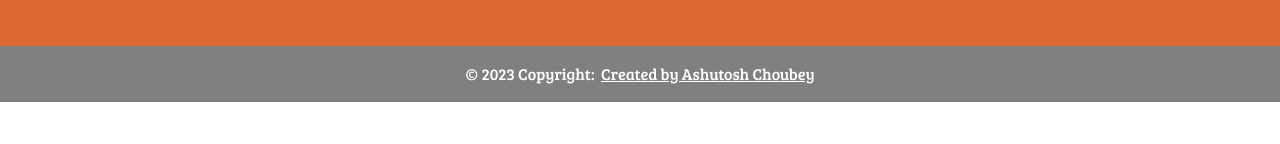
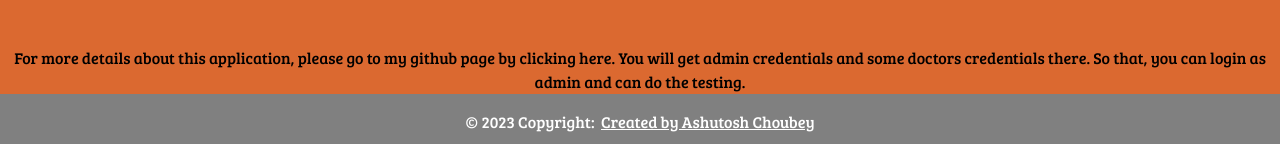
Before and after one commit to ashu123git/SafeHealthCare-Doctors-Appointment-App, a React (Create React App) app in the folder frontend/: page / in a window 1280 px wide. Shown: the part 1008-1152 px from the top of the page. Before the commit the page ends 1110 px from the top, so only its background shows below. Built offline with nearby package versions, Linux system fonts and the light colour scheme; no server answers; sample sign-in values are in the browser's storage; a web font is replaced by a local one.

Commit message:
Footer changes

```diff
--- a/frontend/src/components/Footer.js
+++ b/frontend/src/components/Footer.js
@@ -49,6 +49,12 @@ const Footer = () => {
             <i className="fab fa-twitter"></i>
           </Link>
         </div>
+        <div className="text-center text-black">
+          For more details about this application, please go to my github page
+          by clicking here. You will get admin credentials and some doctors
+          credentials there. So that, you can login as admin and can do the
+          testing.
+        </div>
         <div
           className="text-center text-white p-3"
           style={{ backgroundColor: "grey" }}
```
